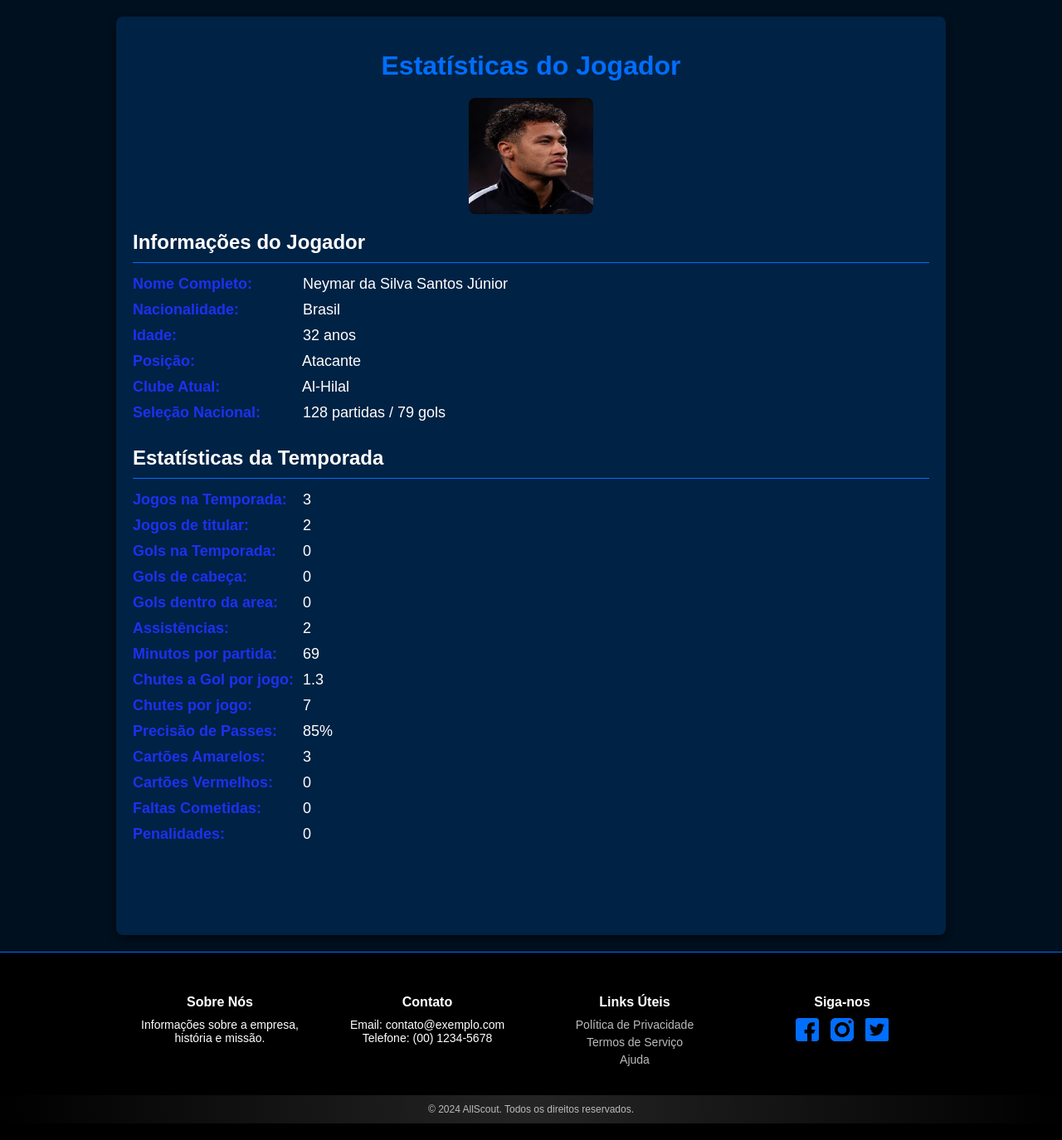
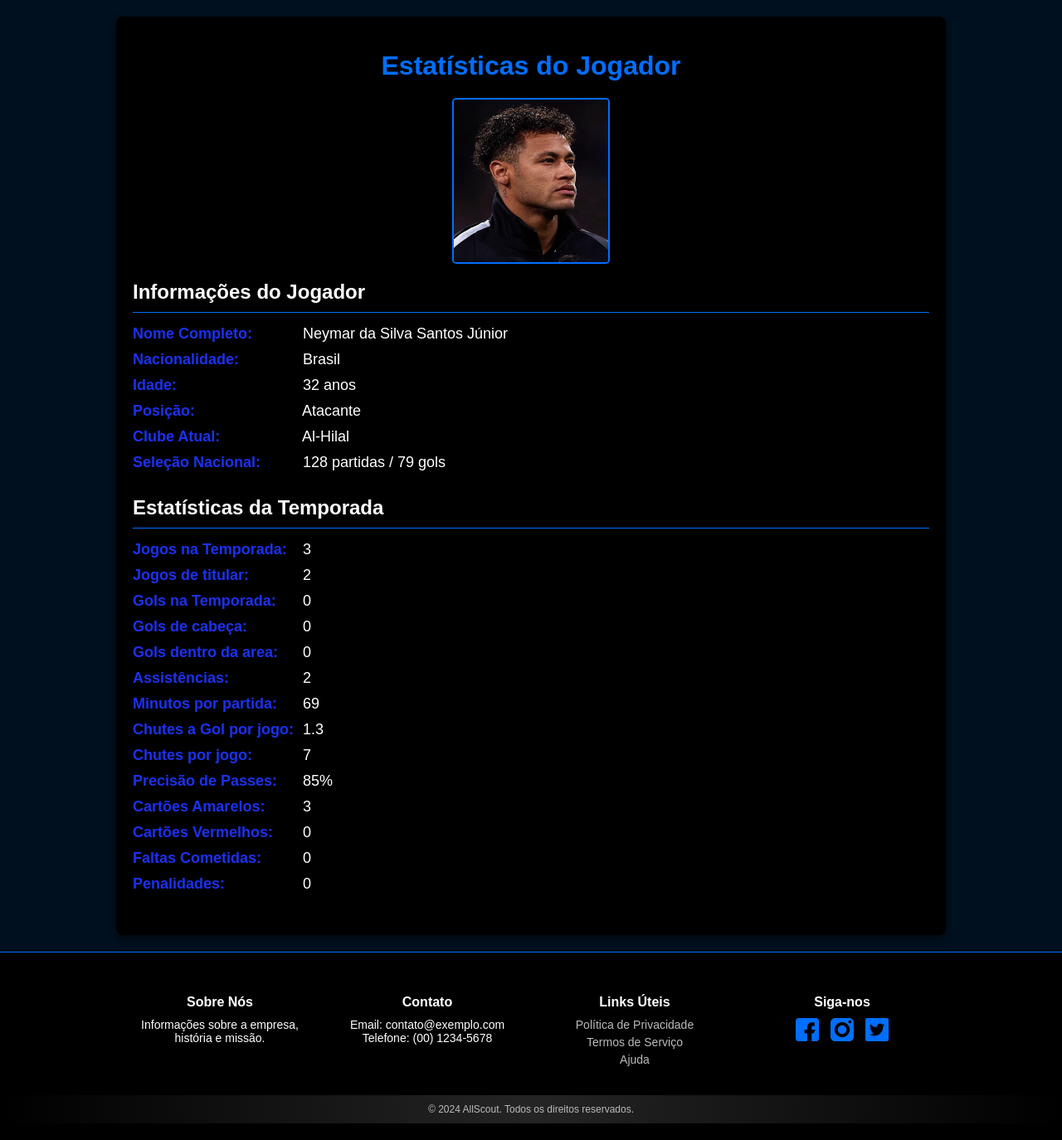
Before and after one commit to JuniorLoureiro/all-scout-html, a PHP site: page /html/exibeAtleta.html in a window 1280 px wide. Shown: the part 73-1447 px from the top of the page at 83% size. Run offline with PHP 8.4, Linux system fonts and the light colour scheme.

Commit message:
Melhoria nas cores

```diff
--- a/css/styles.css
+++ b/css/styles.css
@@ -555,7 +555,7 @@ h3, p {
     max-width: 1000px;
     margin-top: 93px; /* Ajuste conforme necessário para compensar o tamanho do header fixo */
     padding: 20px;
-    background-color: #002244;
+    background-color: black;
     border-radius: 8px;
     box-shadow: 0 4px 8px rgba(0, 0, 0, 0.5);
     margin-bottom: 20px; /* Adicionado espaçamento entre a content-wrapper e o footer */
@@ -587,10 +587,11 @@ h1 {
     display: block;
     margin: 0 auto;
     max-width: 200px;
-    height: 140px;
-    width: 150px;
-    border-radius: 8px;
+    height: 200px;
+    width: 190px;
+    border-radius: 5px;
     margin-bottom: 20px;
+    border: 2px solid #006eff;
 }
 
 .player-info label, .player-stats label {
@@ -617,7 +618,7 @@ label {
     max-width: 1000px;
     margin-top: 93px; /* Ajuste conforme necessário para compensar o tamanho do header fixo */
     padding: 20px;
-    background-color: #002244;
+    background-color: black;
     border-radius: 8px;
     box-shadow: 0 4px 8px rgba(0, 0, 0, 0.5);
     margin-bottom: 20px; /* Adicionado espaçamento entre a content-wrapper e o footer */
```
